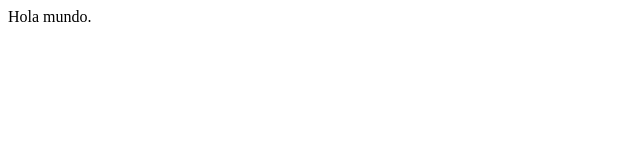
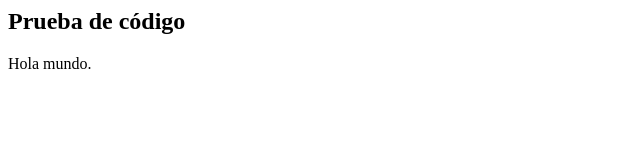
Before and after one commit to kidactive/Pruebas-php, a plain HTML site: page index.html in a window 1280 px wide. Shown: the whole page, without its empty margins (0-640 px from the left). Drawn offline with Linux system fonts and the light colour scheme.

Commit message:
Agregando una nueva clase

```diff
--- a/index.html
+++ b/index.html
@@ -4,7 +4,10 @@
 	</head>
 	<body>
 
-	<p>Hola mundo.</p>
+	<div class="bloque">
+	   <h2>Prueba de código</h2>
+	   <p>Hola mundo.</p>
+	</div>
 
 	</body>
 </html>
```
